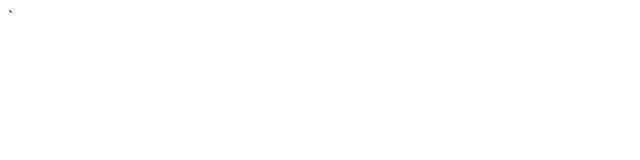
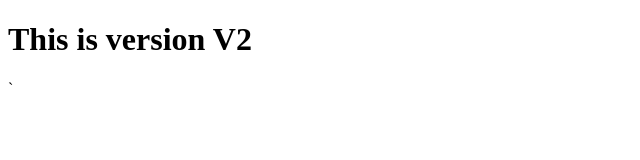
Before and after one commit to shrikantVolody/Volody-Demo, a plain HTML site: page index.html in a window 1280 px wide. Shown: the whole page, without its empty margins (0-640 px from the left). Drawn offline with Linux system fonts and the light colour scheme.

Commit message:
Added V2 version

```diff
--- a/index.html
+++ b/index.html
@@ -6,7 +6,6 @@
     <title>Document2</title>
 </head>
 <body>
-    <!-- wewe -->
-     <!-- <meta name="viewport" content="width=device-width, initial-scale=1.0"> -->
+    <h1>This is version V2</h1>
 </body>
 </html>`
```
